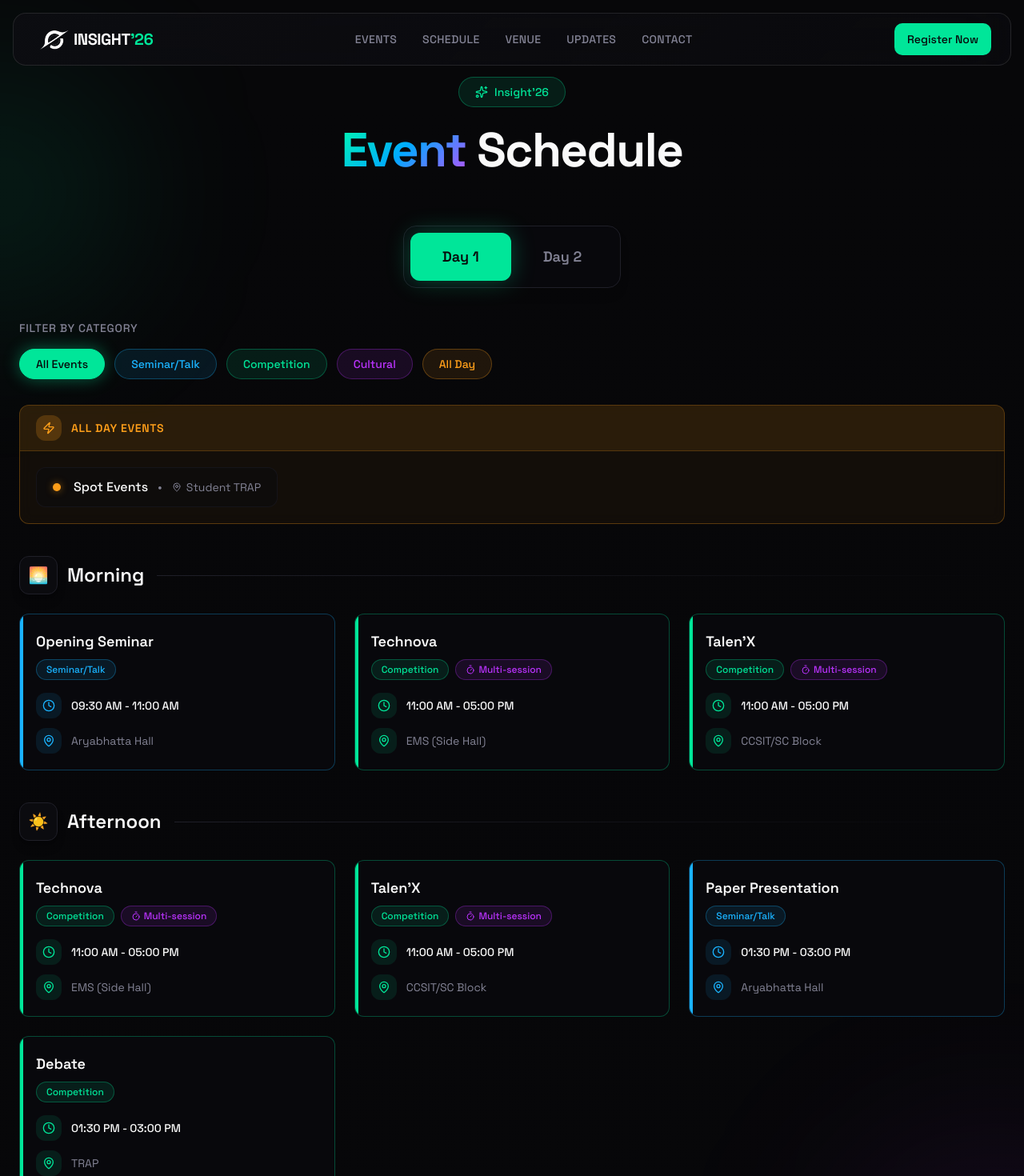
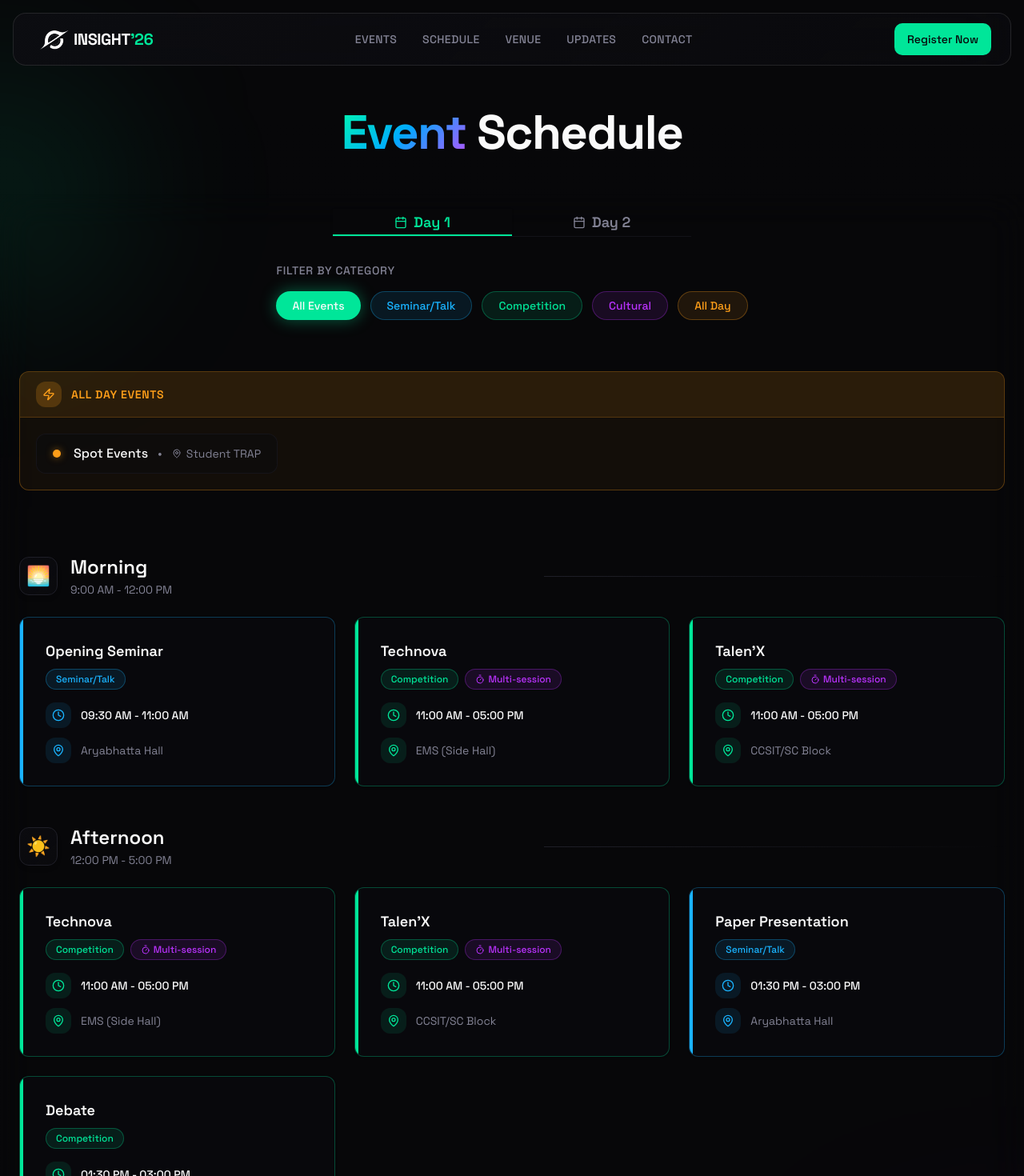
Before and after one commit to FarisPalayi/insight-26, a React (Vite) app: page /schedule in a window 1280 px wide. Shown: the top 1470 px of the page at 80% size. Built offline with nearby package versions, Linux system fonts and the light colour scheme.

Commit message:
chore: use shadcn tabs

```diff
--- a/package.json
+++ b/package.json
@@ -15,6 +15,7 @@
   "dependencies": {
     "@radix-ui/react-accordion": "^1.2.12",
     "@radix-ui/react-slot": "^1.2.4",
+    "@radix-ui/react-tabs": "^1.1.13",
     "@react-three/fiber": "^9.5.0",
     "@tailwindcss/postcss": "^4.1.18",
     "@tailwindcss/vite": "^4.1.18",
--- a/src/components/features/schedule/CategoryFilter.tsx
+++ b/src/components/features/schedule/CategoryFilter.tsx
@@ -1,13 +1,16 @@
 import { motion } from 'framer-motion';
 import { categories, type EventCategory } from '@/lib/data/schedule';
+import { Button } from '@/components/ui/button';
 import { cn } from '@/lib/utils';
+import { MotionButton } from "@/components/ui/MotionButton"
 
 interface CategoryFilterProps {
   selectedCategories: EventCategory[];
   onToggleCategory: (category: EventCategory) => void;
 }
 
-const categoryColorClasses: Record<EventCategory, { active: string; inactive: string }> = {
+// Category colors using Tailwind v4 tokens
+const categoryStyles: Record<EventCategory, { active: string; inactive: string }> = {
   seminar: {
     active: 'bg-event-seminar text-primary-foreground border-event-seminar shadow-[0_0_20px_hsl(200_100%_55%/0.4)]',
     inactive: 'bg-event-seminar/10 text-event-seminar border-event-seminar/30 hover:bg-event-seminar/20 hover:border-event-seminar/50',
@@ -29,47 +32,55 @@ const categoryColorClasses: Record<EventCategory, { active: string; inactive: st
 export function CategoryFilter({ selectedCategories, onToggleCategory }: CategoryFilterProps) {
   const isAll = selectedCategories.length === 0;
 
+  const handleClearAll = () => {
+    categories.forEach((c) => {
+      if (selectedCategories.includes(c.id)) {
+        onToggleCategory(c.id);
+      }
+    });
+  };
+
   return (
     <div className="mb-8">
-      <h4 className="mb-4 text-sm font-medium text-muted-foreground uppercase tracking-wider">Filter by category</h4>
+      <h4 className="mb-4 text-sm font-medium text-muted-foreground uppercase tracking-wider">
+        Filter by category
+      </h4>
       <div className="flex flex-wrap gap-3">
-        <motion.button
+        <MotionButton
           whileHover={{ scale: 1.05 }}
           whileTap={{ scale: 0.95 }}
-          onClick={() => {
-            // Clear all filters
-            categories.forEach((c) => {
-              if (selectedCategories.includes(c.id)) {
-                onToggleCategory(c.id);
-              }
-            });
-          }}
+          variant={isAll ? "default" : "outline"}
+          size="sm"
+          onClick={handleClearAll}
           className={cn(
-            'rounded-full border px-5 py-2 text-sm font-medium transition-all duration-300',
-            isAll
-              ? 'bg-primary text-primary-foreground border-primary shadow-[0_0_20px_hsl(160_100%_45%/0.4)]'
-              : 'bg-muted/50 text-muted-foreground border-border hover:bg-muted hover:text-foreground hover:border-muted-foreground/30'
+            'rounded-full px-5 transition-all duration-300 text-foreground bg-muted/50',
+            isAll && 'shadow-[0_0_20px_hsl(160_100%_45%/0.4)] bg-primary'
           )}
         >
           All Events
-        </motion.button>
+        </MotionButton>
+
         {categories.map((category) => {
           const isSelected = selectedCategories.includes(category.id);
-          const colors = categoryColorClasses[category.id];
+          const styles = categoryStyles[category.id];
 
           return (
-            <motion.button
+            <MotionButton
               key={category.id}
+              // Motion props
               whileHover={{ scale: 1.05 }}
               whileTap={{ scale: 0.95 }}
+              // Button props
+              variant="outline"
+              size="sm"
               onClick={() => onToggleCategory(category.id)}
               className={cn(
-                'rounded-full border px-5 py-2 text-sm font-medium transition-all duration-300',
-                isSelected ? colors.active : colors.inactive
+                'rounded-full px-5 transition-colors duration-300 border',
+                isSelected ? styles.active : styles.inactive
               )}
             >
               {category.name}
-            </motion.button>
+            </MotionButton>
           );
         })}
       </div>
--- a/src/components/features/schedule/DayTabs.tsx
+++ /dev/null
@@ -1,37 +0,0 @@
-import { motion } from 'framer-motion';
-import { cn } from '@/lib/utils';
-
-interface DayTabsProps {
-  selectedDay: number;
-  onSelectDay: (day: number) => void;
-}
-
-export function DayTabs({ selectedDay, onSelectDay }: DayTabsProps) {
-  return (
-    <div className="mb-10 flex justify-center">
-      <div className="inline-flex rounded-2xl border border-border bg-card/60 p-2 backdrop-blur-sm shadow-lg">
-        {[1, 2].map((day) => (
-          <button
-            key={day}
-            onClick={() => onSelectDay(day)}
-            className={cn(
-              'relative rounded-xl px-10 py-4 font-display text-lg font-semibold transition-all duration-300',
-              selectedDay === day
-                ? 'text-primary-foreground'
-                : 'text-muted-foreground hover:text-foreground'
-            )}
-          >
-            {selectedDay === day && (
-              <motion.div
-                layoutId="activeDay"
-                className="absolute inset-0 rounded-xl bg-primary shadow-[0_0_30px_hsl(160_100%_45%/0.3)]"
-                transition={{ type: 'spring', bounce: 0.2, duration: 0.6 }}
-              />
-            )}
-            <span className="relative z-10">Day {day}</span>
-          </button>
-        ))}
-      </div>
-    </div>
-  );
-}
--- a/src/components/features/schedule/EventCard.tsx
+++ b/src/components/features/schedule/EventCard.tsx
@@ -2,6 +2,8 @@ import { motion } from 'framer-motion';
 import { Clock, MapPin, Timer } from 'lucide-react';
 import { type ScheduleEvent, categories } from '@/lib/data/schedule';
 import { cn } from '@/lib/utils';
+import { Card, CardContent } from '@/components/ui/card';
+import { Badge } from '@/components/ui/badge';
 
 interface EventCardProps {
   event: ScheduleEvent;
@@ -52,8 +54,10 @@ export function EventCard({ event, index, onClick }: EventCardProps) {
       transition={{ duration: 0.4, delay: index * 0.05 }}
       whileHover={{ scale: 1.02, y: -4 }}
       onClick={onClick}
+    >
+      <Card
         className={cn(
-        'group relative cursor-pointer rounded-xl border p-5 transition-all duration-300',
+          'group relative rounded-xl border p-5 transition-all duration-300',
           'bg-card/60 backdrop-blur-sm overflow-hidden',
           style.border,
           style.glow,
@@ -68,6 +72,7 @@ export function EventCard({ event, index, onClick }: EventCardProps) {
           )}
         />
 
+        <CardContent className="p-2 pl-3">
           {/* Header */}
           <div className="mb-4 flex items-start justify-between gap-3">
             <div className="flex-1 min-w-0">
@@ -75,7 +80,8 @@ export function EventCard({ event, index, onClick }: EventCardProps) {
                 {event.name}
               </h3>
               <div className="mt-2 flex flex-wrap items-center gap-2">
-            <span
+                <Badge
+                  variant="outline"
                   className={cn(
                     'inline-flex items-center rounded-full px-3 py-1 text-xs font-medium',
                     style.bg,
@@ -85,12 +91,12 @@ export function EventCard({ event, index, onClick }: EventCardProps) {
                   )}
                 >
                   {categoryInfo?.name}
-            </span>
+                </Badge>
                 {event.isMultiPeriod && (
-              <span className="inline-flex items-center gap-1 rounded-full bg-accent/10 border border-accent/30 px-3 py-1 text-xs font-medium text-accent">
+                  <Badge variant="outline" className="inline-flex items-center gap-1 rounded-full bg-accent/10 border border-accent/30 px-3 py-1 text-xs font-medium text-accent">
                     <Timer className="h-3 w-3" />
                     Multi-session
-              </span>
+                  </Badge>
                 )}
               </div>
             </div>
@@ -111,7 +117,8 @@ export function EventCard({ event, index, onClick }: EventCardProps) {
               <span>{event.venue}</span>
             </div>
           </div>
-
+        </CardContent>
+      </Card>
     </motion.div>
   );
 }
--- a/src/components/features/schedule/ScheduleSection.tsx
+++ b/src/components/features/schedule/ScheduleSection.tsx
@@ -1,11 +1,14 @@
+"use client";
+
 import { useState, useMemo } from 'react';
 import { motion, AnimatePresence } from 'framer-motion';
-import { Calendar, Sparkles } from 'lucide-react';
+import { Calendar } from 'lucide-react';
 import { scheduleData, type EventCategory, type ScheduleEvent, eventFallsInPeriod } from '@/lib/data/schedule';
+import { cn } from '@/lib/utils';
+import { Tabs, TabsContent, TabsList, TabsTrigger } from "@/components/ui/tabs";
 import { EventCard } from './EventCard';
 import { AllDayBanner } from './AllDayBanner';
 import { CategoryFilter } from './CategoryFilter';
-import { DayTabs } from './DayTabs';
 
 interface TimePeriod {
   id: string;
@@ -23,10 +26,13 @@ const periods: TimePeriod[] = [
 ];
 
 export function ScheduleSection() {
-  const [selectedDay, setSelectedDay] = useState(1);
+  const [selectedDay, setSelectedDay] = useState("1");
   const [selectedCategories, setSelectedCategories] = useState<EventCategory[]>([]);
 
-  const currentDayData = scheduleData.find((d) => d.day === selectedDay);
+  const currentDayData = useMemo(() =>
+    scheduleData.find((d) => d.day === parseInt(selectedDay)),
+    [selectedDay]
+  );
 
   const filteredEvents = useMemo(() => {
     if (!currentDayData) return [];
@@ -52,16 +58,13 @@ export function ScheduleSection() {
     );
   };
 
-  // Group events by time period - events can appear in multiple periods if they span across them
   const eventsByPeriod = useMemo(() => {
     const grouped: Record<string, ScheduleEvent[]> = {};
-
     periods.forEach((period) => {
       grouped[period.id] = filteredEvents.filter((event) =>
         eventFallsInPeriod(event, period.start, period.end)
       );
     });
-
     return grouped;
   }, [filteredEvents]);
 
@@ -69,13 +72,8 @@ export function ScheduleSection() {
     <section className="relative min-h-screen overflow-hidden bg-background py-16 md:py-24">
       {/* Background Effects */}
       <div className="pointer-events-none absolute inset-0">
-        {/* Grid pattern */}
         <div className="absolute inset-0 grid-pattern opacity-50" />
-
-        {/* Gradient overlay */}
         <div className="absolute inset-0 bg-gradient-to-b from-transparent via-background/50 to-background" />
-
-        {/* Gradient orbs */}
         <div className="absolute -left-40 top-20 h-80 w-80 rounded-full bg-primary/10 blur-[100px]" />
         <div className="absolute -right-40 bottom-40 h-96 w-96 rounded-full bg-accent/10 blur-[120px]" />
       </div>
@@ -86,26 +84,59 @@ export function ScheduleSection() {
           initial={{ opacity: 0, y: 30 }}
           animate={{ opacity: 1, y: 0 }}
           transition={{ duration: 0.6 }}
-          className="mb-12 md:mb-16 text-center"
+          className="mb-8 md:mb-12 text-center"
         >
-          <div className="mb-6 inline-flex items-center gap-2 rounded-full border border-primary/30 bg-primary/10 px-5 py-2">
-            <Sparkles className="h-4 w-4 text-primary" />
-            <span className="text-sm font-medium text-primary">Insight'26</span>
-          </div>
-          <h2 className="font-display text-4xl font-bold tracking-tight text-foreground md:text-5xl lg:text-6xl mb-4">
+          <h2 className="mt-10 font-display text-4xl font-bold tracking-tight text-foreground md:text-5xl lg:text-6xl mb-4">
             <span className="text-gradient">Event</span>{' '}
             <span className="text-foreground">Schedule</span>
           </h2>
         </motion.div>
 
-        {/* Day Tabs */}
-        <DayTabs selectedDay={selectedDay} onSelectDay={setSelectedDay} />
+        {/* Sticky Tabs & Filters Container */}
+        <div className="sticky top-0 z-40 -mx-4 md:-mx-6 px-4 md:px-6 pb-6 pt-4 backdrop-blur-xl border-b border-border/40 shadow-sm">
+          <Tabs
+            value={selectedDay}
+            onValueChange={setSelectedDay}
+            className="w-full"
+          >
+            {/* Line Variant Tabs */}
+            <div className="flex justify-center mb-6">
+              <TabsList className="h-auto p-0 bg-transparent border-b border-border/50 rounded-none w-full max-w-md">
+                {[1, 2].map((day) => (
+                  <TabsTrigger
+                    key={day}
+                    value={day.toString()}
+                    className={cn(
+                      "relative flex-1 rounded-none border--2 border-transparent px-8 py-4",
+                      "font-display text-base md:text-lg font-semibold transition-all duration-300",
+                      "data-[state=inactive]:text-muted-foreground data-[state=inactive]:hover:text-foreground data-[state=inactive]:hover:border-border",
+                      "data-[state=active]:text-primary data-[state=active]:border-primary data-[state=active]:shadow-none",
+                    )}
+                  >
+                    <span className="relative z-10 flex items-center gap-2">
+                      <Calendar className="h-4 w-4" />
+                      Day {day}
+                    </span>
 
-        {/* Category Filter */}
+                    {/* Animated underline */}
+                    {selectedDay === day.toString() && (
                       <motion.div
-          initial={{ opacity: 0, y: 20 }}
+                        layoutId="activeTabIndicator"
+                        className="absolute bottom-0 left-0 right-0 h-0.5 bg-primary"
+                        transition={{ type: 'spring', bounce: 0.2, duration: 0.6 }}
+                      />
+                    )}
+                  </TabsTrigger>
+                ))}
+              </TabsList>
+            </div>
+
+            {/* Category Filters */}
+            <motion.div
+              initial={{ opacity: 0, y: -10 }}
               animate={{ opacity: 1, y: 0 }}
-          transition={{ duration: 0.5, delay: 0.2 }}
+              transition={{ duration: 0.4, delay: 0.1 }}
+              className="flex justify-center"
             >
               <CategoryFilter
                 selectedCategories={selectedCategories}
@@ -113,18 +144,33 @@ export function ScheduleSection() {
               />
             </motion.div>
 
-        {/* All Day Events Banner */}
+            {/* All Day Events Banner (sticky with tabs) */}
+            {filteredAllDayEvents.length > 0 && (
+              <motion.div
+                initial={{ opacity: 0, y: -10 }}
+                animate={{ opacity: 1, y: 0 }}
+                transition={{ duration: 0.4, delay: 0.2 }}
+                className="mt-6"
+              >
                 <AllDayBanner events={filteredAllDayEvents} />
+              </motion.div>
+            )}
 
-        {/* Events by Time Period */}
+            {/* Tab Content */}
+            <div className="mt-8">
               <AnimatePresence mode="wait">
+                {[1, 2].map((day) => (
+                  <TabsContent
+                    key={day}
+                    value={day.toString()}
+                    className="focus-visible:outline-none data-[state=inactive]:hidden"
+                  >
                     <motion.div
-            key={selectedDay}
-            initial={{ opacity: 0, x: 20 }}
-            animate={{ opacity: 1, x: 0 }}
-            exit={{ opacity: 0, x: -20 }}
-            transition={{ duration: 0.4 }}
-            className="space-y-10"
+                      initial={{ opacity: 0, y: 20 }}
+                      animate={{ opacity: 1, y: 0 }}
+                      exit={{ opacity: 0, y: -20 }}
+                      transition={{ duration: 0.3 }}
+                      className="space-y-12"
                     >
                       {periods.map((period, periodIndex) => {
                         const periodEvents = eventsByPeriod[period.id] || [];
@@ -132,31 +178,30 @@ export function ScheduleSection() {
 
                         return (
                           <div key={period.id} className="relative">
-                  {/* Period Header */}
                             <motion.div
                               initial={{ opacity: 0, x: -20 }}
                               animate={{ opacity: 1, x: 0 }}
-                    transition={{ delay: periodIndex * 0.1 }}
+                              transition={{ delay: periodIndex * 0.08 }}
                               className="mb-6 flex items-center gap-4"
                             >
-                    <div className="flex items-center gap-3">
-                      <div className="flex items-center justify-center w-12 h-12 rounded-xl bg-card border border-border shadow-lg">
-                        <span className="text-xl">{period.icon}</span>
+                              <div className="flex items-center justify-center w-12 h-12 rounded-xl bg-gradient-to-br from-card to-card/80 border border-border shadow-md">
+                                <span className="text-2xl">{period.icon}</span>
                               </div>
-                      <div>
+                              <div className="flex-1">
                                 <h3 className="font-display text-xl md:text-2xl font-semibold text-foreground">
                                   {period.label}
                                 </h3>
+                                <p className="text-xs md:text-sm text-muted-foreground mt-0.5">
+                                  {period.timeLabel}
+                                </p>
                               </div>
-                    </div>
-                    <div className="flex-1 h-px bg-gradient-to-r from-border via-border/50 to-transparent" />
+                              <div className="hidden md:block flex-1 h-px bg-gradient-to-r from-border via-border/50 to-transparent" />
                             </motion.div>
 
-                  {/* Events Grid */}
                             <div className="grid gap-4 md:gap-6 sm:grid-cols-2 lg:grid-cols-3">
                               {periodEvents.map((event, index) => (
                                 <EventCard
-                        key={`${period.id}-${event.id}`}
+                                  key={`${selectedDay}-${period.id}-${event.id}`}
                                   event={event}
                                   index={index}
                                 />
@@ -168,45 +213,52 @@ export function ScheduleSection() {
 
                       {/* Empty State */}
                       {filteredEvents.length === 0 && filteredAllDayEvents.length === 0 && (
-              <div className="flex flex-col items-center justify-center py-16 text-center">
-                <div className="inline-flex items-center justify-center w-20 h-20 rounded-2xl bg-muted/50 border border-border mb-6">
+                        <motion.div
+                          initial={{ opacity: 0, scale: 0.95 }}
+                          animate={{ opacity: 1, scale: 1 }}
+                          transition={{ duration: 0.4 }}
+                          className="flex flex-col items-center justify-center py-20 text-center"
+                        >
+                          <div className="w-20 h-20 rounded-2xl bg-gradient-to-br from-muted/50 to-muted/30 border border-border flex items-center justify-center mb-6 shadow-inner">
                             <Calendar className="h-10 w-10 text-muted-foreground" />
                           </div>
-                <h3 className="font-display text-xl font-semibold text-foreground mb-2">
+                          <h3 className="font-display text-xl md:text-2xl font-semibold text-foreground mb-2">
                             No events found
                           </h3>
-                <p className="text-muted-foreground max-w-md mx-auto">
-                  Try adjusting your filters to see more events
+                          <p className="text-muted-foreground max-w-sm">
+                            Adjust your filters to see more events for Day {selectedDay}.
                           </p>
-              </div>
+                        </motion.div>
                       )}
                     </motion.div>
+                  </TabsContent>
+                ))}
               </AnimatePresence>
+            </div>
+          </Tabs>
+        </div>
 
-        {/* Legend */}
+        {/* Legend - Below sticky section */}
         <motion.div
           initial={{ opacity: 0 }}
           animate={{ opacity: 1 }}
           transition={{ delay: 0.5 }}
-          className="mt-16 flex flex-wrap items-center justify-center gap-6 text-sm"
+          className="mt-16 flex flex-wrap items-center justify-center gap-6 text-sm border-t border-border/40 pt-8"
         >
-          <span className="text-muted-foreground">Categories:</span>
-          <div className="flex items-center gap-2">
-            <div className="h-3 w-3 rounded-full bg-event-seminar" />
-            <span className="text-muted-foreground">Seminar/Talk</span>
+          <span className="text-muted-foreground font-medium uppercase tracking-wider text-xs">
+            Categories:
+          </span>
+          {[
+            { color: 'bg-event-seminar', label: 'Seminar/Talk' },
+            { color: 'bg-event-competition', label: 'Competition' },
+            { color: 'bg-event-cultural', label: 'Cultural' },
+            { color: 'bg-event-allday', label: 'All Day' },
+          ].map((item) => (
+            <div key={item.label} className="flex items-center gap-2">
+              <div className={cn("h-2.5 w-2.5 rounded-full shadow-sm", item.color)} />
+              <span className="text-muted-foreground">{item.label}</span>
             </div>
-          <div className="flex items-center gap-2">
-            <div className="h-3 w-3 rounded-full bg-event-competition" />
-            <span className="text-muted-foreground">Competition</span>
-          </div>
-          <div className="flex items-center gap-2">
-            <div className="h-3 w-3 rounded-full bg-event-cultural" />
-            <span className="text-muted-foreground">Cultural</span>
-          </div>
-          <div className="flex items-center gap-2">
-            <div className="h-3 w-3 rounded-full bg-event-allday" />
-            <span className="text-muted-foreground">All Day</span>
-          </div>
+          ))}
         </motion.div>
       </div>
     </section>
--- a/src/components/features/schedule/index.ts
+++ b/src/components/features/schedule/index.ts
@@ -4,4 +4,3 @@ export default ScheduleSection;
 export { EventCard } from './EventCard';
 export { AllDayBanner } from './AllDayBanner';
 export { CategoryFilter } from './CategoryFilter';
-export { DayTabs } from './DayTabs';
--- /dev/null
+++ b/src/components/ui/MotionButton.tsx
@@ -0,0 +1,26 @@
+import * as React from "react"
+import { motion, type HTMLMotionProps } from "framer-motion"
+import { Button, type ButtonProps } from "@/components/ui/button"
+
+// omitted 'color' because it can conflict between React types and Motion types
+type MotionButtonProps = Omit<HTMLMotionProps<"button">, keyof ButtonProps> & ButtonProps
+
+const MotionButton = motion.create(
+  React.forwardRef<HTMLButtonElement, MotionButtonProps>(
+    ({ className, variant, size, ...props }, ref) => {
+      return (
+        <Button
+          ref={ref}
+          variant={variant}
+          size={size}
+          className={className}
+          {...props}
+        />
+      )
+    }
+  )
+)
+
+MotionButton.displayName = "MotionButton"
+
+export { MotionButton }
```
Also changed, not shown: src/lib/data/schedule.ts (+4 -4 lines), 1 other file (tests, documents, lock files or other folders). Lines whose indentation alone changed are shown as unchanged.
